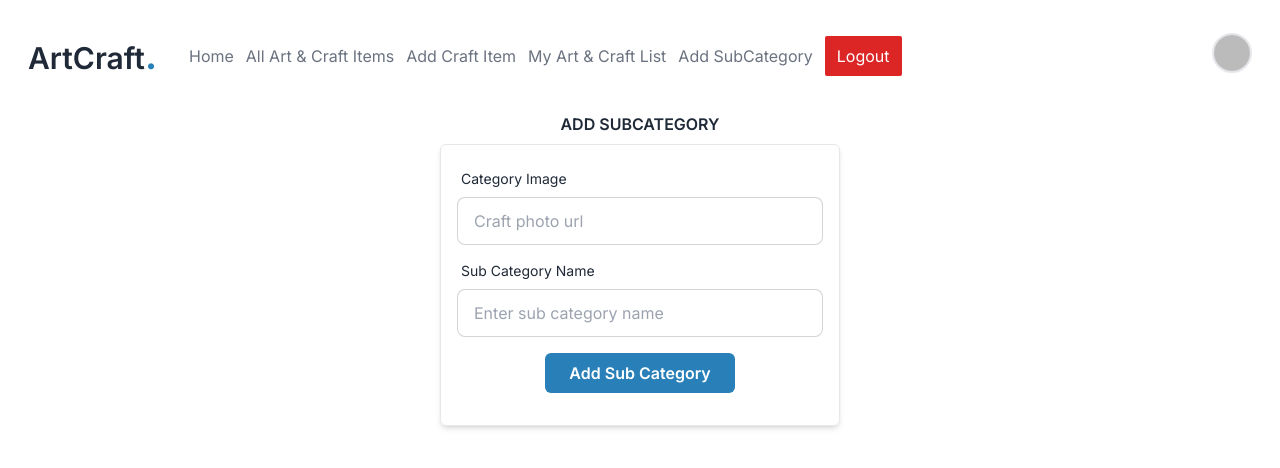
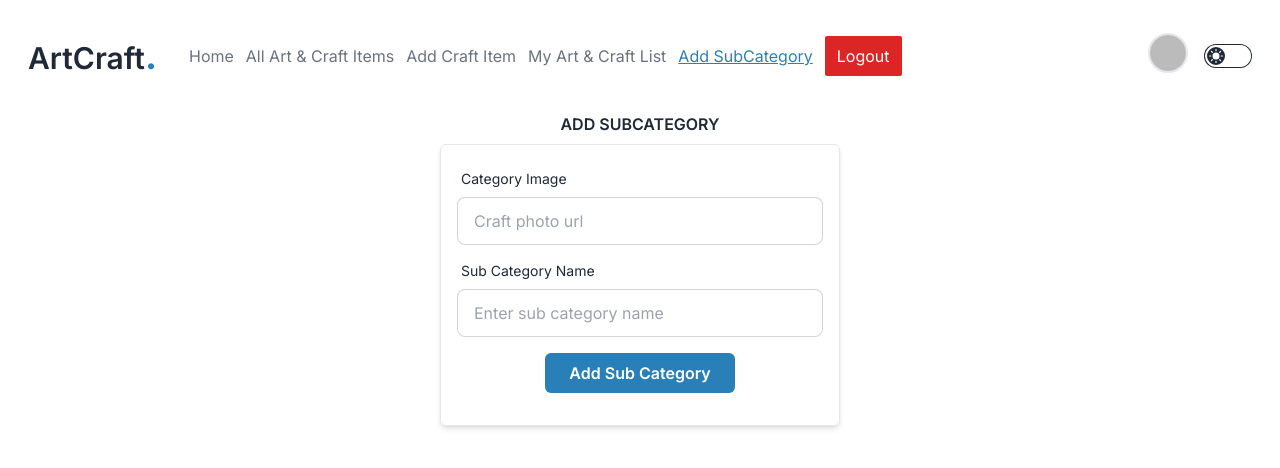
Before and after one commit to AktherHosen/ArtCraft-client, a React (Vite) app: page /addSubcategory in a window 1280 px wide. Shown: the top 468 px of the page. Built offline with nearby package versions, Linux system fonts and the light colour scheme; no server answers; sample sign-in values are in the browser's storage.

Commit message:
added dark mode feature

```diff
--- a/src/components/AllSubCategories.jsx
+++ b/src/components/AllSubCategories.jsx
@@ -40,7 +40,7 @@ const AllSubCategories = () => {
                   alt=""
                 />
               </div>
-              <h3 className="font-semibold my-1 text-sm text-textprimary">
+              <h3 className="font-semibold my-1 text-sm  ">
                 {cat.subCategoryName}
               </h3>
             </Link>
--- a/src/components/Navbar.jsx
+++ b/src/components/Navbar.jsx
@@ -1,4 +1,4 @@
-import React, { useState } from "react";
+import React, { useEffect, useState } from "react";
 import logo from "../assets/logo.svg";
 import userImg from "../assets/user.svg";
 import { Link, NavLink } from "react-router-dom";
@@ -6,7 +6,7 @@ import { GiHamburgerMenu } from "react-icons/gi";
 import { IoMdClose } from "react-icons/io";
 import useAuth from "../hooks/useAuth";
 
-const Navbar = () => {
+const Navbar = ({ handleToggleTheme }) => {
   const { user, loggedOutUser } = useAuth() || {};
   const handleLogOut = () => {
     loggedOutUser()
@@ -17,30 +17,56 @@ const Navbar = () => {
         console.log(error);
       });
   };
+
   const navLinks = (
     <>
       <li>
-        <NavLink to="/" className="hover:underline">
+        <NavLink
+          to="/"
+          className={({ isActive }) =>
+            isActive ? "text-textsecondary  underline" : "hover:underline"
+          }
+        >
           Home
         </NavLink>
       </li>
       <li>
-        <NavLink to="/allArtCraft" className="hover:underline">
+        <NavLink
+          to="/allArtCraft"
+          className={({ isActive }) =>
+            isActive ? "text-textsecondary  underline" : "hover:underline"
+          }
+        >
           All Art & Craft Items
         </NavLink>
       </li>
       <li>
-        <NavLink to="/addCraft" className="hover:underline">
+        <NavLink
+          to="/addCraft"
+          className={({ isActive }) =>
+            isActive ? "text-textsecondary underline" : "hover:underline"
+          }
+        >
           Add Craft Item
         </NavLink>
       </li>
       <li>
-        <NavLink to={`/myArtCraft/${user?.email}`} className="hover:underline">
+        <NavLink
+          to={`/myArtCraft/${user?.email}`}
+          className={({ isActive }) =>
+            isActive ? "text-textsecondary  underline" : "hover:underline"
+          }
+        >
           My Art & Craft List
         </NavLink>
       </li>
       <li>
-        <NavLink to="/addSubcategory" className="hover:underline">
+        <NavLink
+          to="/addSubcategory"
+          className={({ isActive }) =>
+            isActive ? "text-textsecondary underline" : "hover:underline"
+          }
+        >
           Add SubCategory
         </NavLink>
       </li>
@@ -100,6 +126,44 @@ const Navbar = () => {
               )}
             </button>
           </div>
+          <div>
+            <label className="grid cursor-pointer place-items-center">
+              <input
+                onChange={handleToggleTheme}
+                type="checkbox"
+                className="toggle theme-controller bg-base-content col-span-2 col-start-1 row-start-1"
+              />
+              <svg
+                className="stroke-base-100 fill-base-100 col-start-1 row-start-1"
+                xmlns="http://www.w3.org/2000/svg"
+                width="14"
+                height="14"
+                viewBox="0 0 24 24"
+                fill="none"
+                stroke="currentColor"
+                strokeWidth="2"
+                strokeLinecap="round"
+                strokeLinejoin="round"
+              >
+                <circle cx="12" cy="12" r="5" />
+                <path d="M12 1v2M12 21v2M4.2 4.2l1.4 1.4M18.4 18.4l1.4 1.4M1 12h2M21 12h2M4.2 19.8l1.4-1.4M18.4 5.6l1.4-1.4" />
+              </svg>
+              <svg
+                className="stroke-base-100 fill-base-100 col-start-2 row-start-1"
+                xmlns="http://www.w3.org/2000/svg"
+                width="14"
+                height="14"
+                viewBox="0 0 24 24"
+                fill="none"
+                stroke="currentColor"
+                strokeWidth="2"
+                strokeLinecap="round"
+                strokeLinejoin="round"
+              >
+                <path d="M21 12.79A9 9 0 1 1 11.21 3 7 7 0 0 0 21 12.79z"></path>
+              </svg>
+            </label>
+          </div>
 
           <div className="lg:hidden cursor-pointer">
             <div className="dropdown dropdown-end">
--- a/src/components/SameCategoryCard.jsx
+++ b/src/components/SameCategoryCard.jsx
@@ -26,7 +26,7 @@ const SameCategoryCard = ({ item }) => {
         </div>
         <div className="px-4 pb-4 space-y-1">
           <div className="flex justify-between">
-            <h4 className="uppercase text-textprimary opacity-80 text-sm font-semibold">
+            <h4 className="uppercase  text-sm font-semibold">
               {subCategoryName}
             </h4>
             <span className="flex items-center gap-x-1">
--- a/src/layout/Main/Main.jsx
+++ b/src/layout/Main/Main.jsx
@@ -1,10 +1,26 @@
-import React, { useEffect } from "react";
+import React, { useEffect, useState } from "react";
 import { Outlet } from "react-router-dom";
 import Navbar from "../../components/Navbar";
 import Aos from "aos";
 import "aos/dist/aos.css";
 
 const Main = () => {
+  const [theme, setTheme] = useState(localStorage.getItem("theme") || "light");
+
+  const handleToggleTheme = (e) => {
+    if (e.target.checked) {
+      setTheme("dark");
+    } else {
+      setTheme("light");
+    }
+  };
+
+  // Handle theme change
+  useEffect(() => {
+    localStorage.setItem("theme", theme);
+    document.querySelector("html").setAttribute("data-theme", theme);
+  }, [theme]);
+
   // Animation
   useEffect(() => {
     Aos.init({ duration: "1000" });
@@ -12,7 +28,7 @@ const Main = () => {
 
   return (
     <div className="px-4 md:px-3 lg:px-2">
-      <Navbar />
+      <Navbar handleToggleTheme={handleToggleTheme} />
       <Outlet />
     </div>
   );
--- a/src/pages/AddCraft.jsx
+++ b/src/pages/AddCraft.jsx
@@ -1,12 +1,26 @@
-import React from "react";
+import React, { useEffect, useState } from "react";
 import useAuth from "../hooks/useAuth";
+import toast from "react-hot-toast";
 
 const AddCraft = () => {
   const { user } = useAuth();
 
+  const [subCategories, setSubCategories] = useState([]);
+
+  useEffect(() => {
+    fetch("http://localhost:5000/categories")
+      .then((response) => response.json())
+      .then((data) => {
+        setSubCategories(data);
+      })
+      .catch((error) => {
+        toast.error("Error fetching categories:", error);
+      });
+  }, []);
+
   const handleAddCraft = (e) => {
-    e.preventDefault(); // Corrected typo here
-    const form = e.target; // Corrected the form reference
+    e.preventDefault();
+    const form = e.target;
     const craftImage = form.craftImage.value;
     const itemName = form.itemName.value;
     const subCategoryName = form.subCategoryName.value;
@@ -82,12 +96,19 @@ const AddCraft = () => {
             <label className="label">
               <span className="label-text">Sub Category Name</span>
             </label>
-            <input
-              type="text"
-              placeholder="Enter sub category name"
-              className="input input-bordered w-full"
+            <select
               name="subCategoryName"
-            />
+              className="select select-bordered w-full"
+            >
+              {subCategories.map((subCategory) => (
+                <option
+                  key={subCategory._id}
+                  value={subCategory.subCategoryName}
+                >
+                  {subCategory.subCategoryName}
+                </option>
+              ))}
+            </select>
           </div>
           <div className="col-span-2 md:col-span-1 row-span-2 mb-4">
             <label className="label">
--- a/tailwind.config.js
+++ b/tailwind.config.js
@@ -13,5 +13,9 @@ export default {
       },
     },
   },
+  darkMode: "class",
   plugins: [require("daisyui")],
+  daisyui: {
+    themes: ["light", "dark"],
+  },
 };
```
